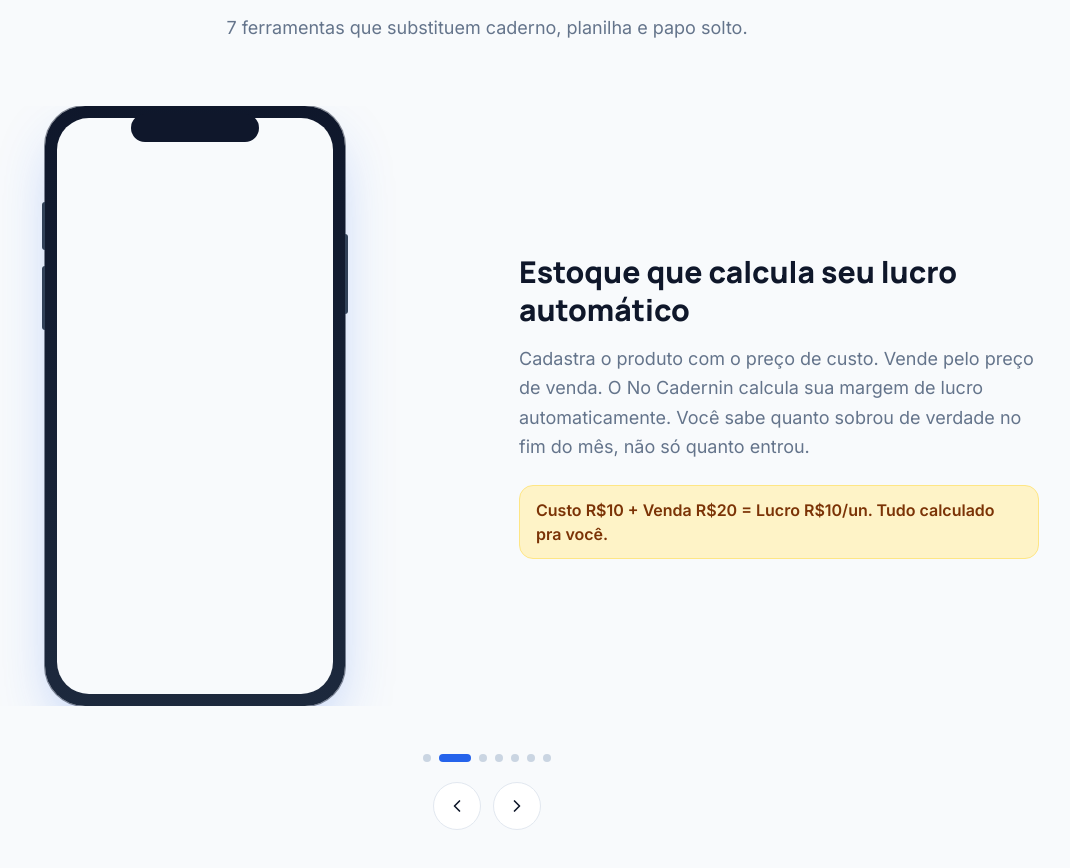
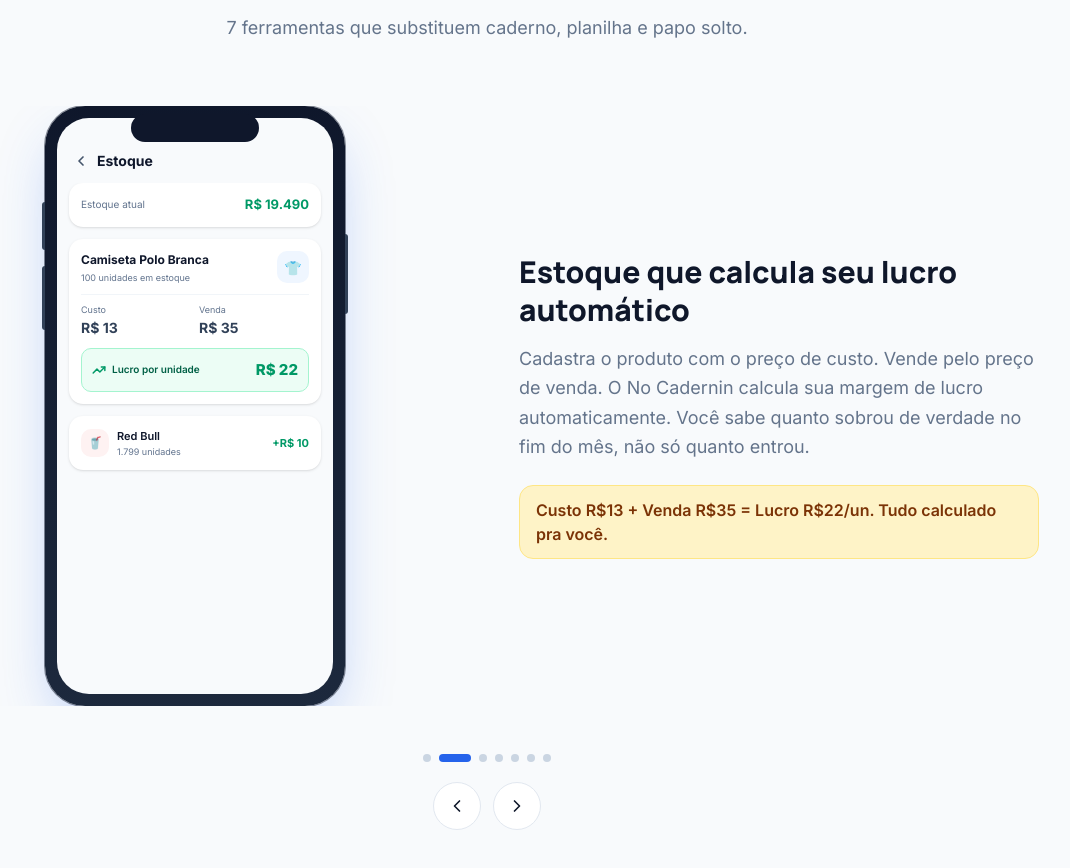
Before and after one commit to lucasSaas/LP-claude-cadernin, a Next.js app: page / in a window 1280 px wide. Shown: the part 3239-4107 px from the top of the page, without its empty margins (153-1223 px from the left). Built offline with nearby package versions, Linux system fonts and the light colour scheme; no server answers.

Commit message:
refactor: use idealized screen components instead of PNG images in features carousel

```diff
--- a/src/components/sections/FeaturesSection.tsx
+++ b/src/components/sections/FeaturesSection.tsx
@@ -1,18 +1,25 @@
 "use client";
 
+import type { ReactNode } from "react";
 import { useCallback, useEffect, useState } from "react";
 import useEmblaCarousel from "embla-carousel-react";
 import Autoplay from "embla-carousel-autoplay";
 import { ChevronLeft, ChevronRight } from "lucide-react";
 import { PhoneFrame } from "@/components/PhoneFrame";
+import { EstoqueScreen } from "@/components/screens/EstoqueScreen";
+import { ExportarScreen } from "@/components/screens/ExportarScreen";
+import { MetasScreen } from "@/components/screens/MetasScreen";
+import { NovaVendaScreen } from "@/components/screens/NovaVendaScreen";
+import { RelatoriosScreen } from "@/components/screens/RelatoriosScreen";
+import { TrancarScreen } from "@/components/screens/TrancarScreen";
+import { VendedoresScreen } from "@/components/screens/VendedoresScreen";
 import { cn } from "@/lib/utils";
 
 type Slide = {
   title: string;
   description: string;
   bonus: string | null;
-  image: string;
-  imageAlt: string;
+  screen: ReactNode;
   highlight: string | null;
 };
 
@@ -23,8 +30,7 @@ const slides: Slide[] = [
       "Descrição do produto, valor, vendedor e forma de pagamento. Pronto — venda registrada, com confirmação na hora. Funciona pra dinheiro, PIX e cartão, e o sistema já separa pra você no fim do dia.",
     bonus:
       "Bônus: você pode vender até item que não está cadastrado no estoque. Não trava a sua loja por causa de cadastro.",
-    image: "/images/screens/nova-venda.png",
-    imageAlt: "Tela de Nova Venda com produto adicionado",
+    screen: <NovaVendaScreen />,
     highlight: null,
   },
   {
@@ -32,17 +38,15 @@ const slides: Slide[] = [
     description:
       "Cadastra o produto com o preço de custo. Vende pelo preço de venda. O No Cadernin calcula sua margem de lucro automaticamente. Você sabe quanto sobrou de verdade no fim do mês, não só quanto entrou.",
     bonus: null,
-    image: "/images/screens/estoque.png",
-    imageAlt: "Tela de Estoque Manual com produtos cadastrados",
-    highlight: "Custo R$10 + Venda R$20 = Lucro R$10/un. Tudo calculado pra você.",
+    screen: <EstoqueScreen />,
+    highlight: "Custo R$13 + Venda R$35 = Lucro R$22/un. Tudo calculado pra você.",
   },
   {
     title: "Ranking de vendedores e comissão automática",
     description:
       'Cada vendedor faz login no celular dele. Você vê quem vendeu mais, quanto faturou, e o sistema já calcula a comissão. Fim das discussões no fechamento, fim do "acho que vendi mais que ela".',
     bonus: null,
-    image: "/images/screens/vendedores.png",
-    imageAlt: "Tela de Vendedores com ranking de vendas",
+    screen: <VendedoresScreen />,
     highlight: null,
   },
   {
@@ -50,8 +54,7 @@ const slides: Slide[] = [
     description:
       "Diz quanto quer faturar no mês. O No Cadernin calcula a meta diária e semanal que você precisa bater pra chegar lá. Acompanha tudo em tempo real — sem precisar saber Excel.",
     bonus: null,
-    image: "/images/screens/metas.png",
-    imageAlt: "Tela de Metas com calculadora",
+    screen: <MetasScreen />,
     highlight: null,
   },
   {
@@ -59,8 +62,7 @@ const slides: Slide[] = [
     description:
       'Filtra por período. Vê total de vendas, lucro estimado, formas de pagamento mais usadas, produtos campeões. Tudo no celular, em segundos. Fim do "achismo".',
     bonus: null,
-    image: "/images/screens/relatorios.png",
-    imageAlt: "Tela de Relatórios com métricas",
+    screen: <RelatoriosScreen />,
     highlight: null,
   },
   {
@@ -68,8 +70,7 @@ const slides: Slide[] = [
     description:
       "Precisa mandar pro contador? Quer fazer análise no Excel? Um clique e baixa tudo. Seus dados são seus — sem amarra, sem ficar refém da gente.",
     bonus: null,
-    image: "/images/screens/configuracoes.png",
-    imageAlt: "Tela de Configurações com botão exportar CSV",
+    screen: <ExportarScreen />,
     highlight: null,
   },
   {
@@ -77,8 +78,7 @@ const slides: Slide[] = [
     description:
       "Funcionário não precisa ver tudo o que você vê. Trava com senha as áreas sensíveis (relatórios, estoque, dados da loja). Você decide o que cada um pode acessar.",
     bonus: null,
-    image: "/images/screens/configuracoes.png",
-    imageAlt: "Configurações com proteção por senha",
+    screen: <TrancarScreen />,
     highlight: null,
   },
 ];
@@ -128,7 +128,7 @@ export function FeaturesSection() {
             <div className="flex">
               {slides.map((slide, idx) => (
                 <div key={idx} className="min-w-0 flex-[0_0_100%]">
-                  <PhoneFrame src={slide.image} alt={slide.imageAlt} />
+                  <PhoneFrame>{slide.screen}</PhoneFrame>
                 </div>
               ))}
             </div>
@@ -157,7 +157,11 @@ export function FeaturesSection() {
         </div>
 
         <div className="mt-10 flex flex-col items-center gap-5 lg:mt-12">
-          <div className="flex items-center gap-2" role="tablist" aria-label="Selecionar funcionalidade">
+          <div
+            className="flex items-center gap-2"
+            role="tablist"
+            aria-label="Selecionar funcionalidade"
+          >
             {slides.map((_, idx) => (
               <button
                 key={idx}
```
